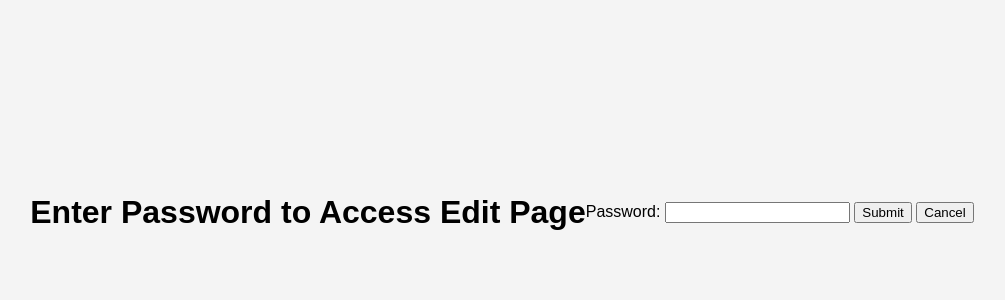
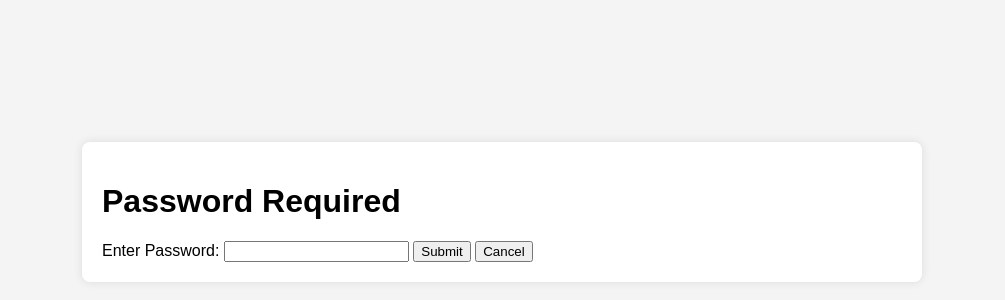
Before and after one commit to baelinc/Xlights-MH-Mapping, a plain HTML site: page password.html in a window 1280 px wide. Shown: the part 188-488 px from the top of the page, without its empty margins (138-1143 px from the left). Drawn offline with Linux system fonts and the light colour scheme.

Commit message:
Update password.html

```diff
--- a/password.html
+++ b/password.html
@@ -3,17 +3,19 @@
 <head>
     <meta charset="UTF-8">
     <meta name="viewport" content="width=device-width, initial-scale=1.0">
-    <title>Password Page</title>
+    <title>Password Protection</title>
     <link rel="stylesheet" href="css/style.css">
-    <script src="js/script.js" defer></script>
 </head>
 <body>
-    <h1>Enter Password to Access Edit Page</h1>
-    <form id="password-form">
-        <label for="password">Password:</label>
-        <input type="password" id="password" required>
-        <button type="submit">Submit</button>
-        <button id="cancel-button" type="button">Cancel</button>
-    </form>
+    <div class="container">
+        <h1>Password Required</h1>
+        <form id="password-form">
+            <label for="password">Enter Password:</label>
+            <input type="password" id="password" name="password" required>
+            <button type="submit">Submit</button>
+            <button type="button" id="cancel-button">Cancel</button>
+        </form>
+    </div>
+    <script src="js/password.js"></script>
 </body>
 </html>
```
